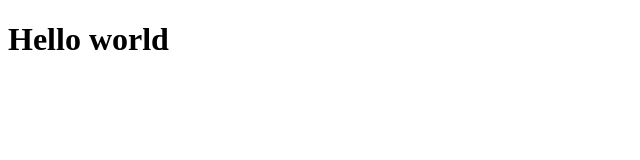
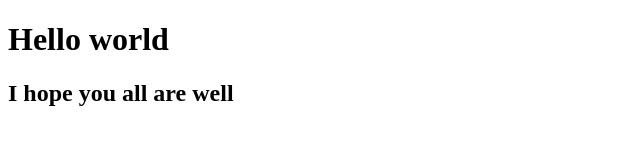
Before and after one commit to Tahirmama/bootcamp2020-class1, a plain HTML site: page index.html in a window 1280 px wide. Shown: the whole page, without its empty margins (0-640 px from the left). Drawn offline with Linux system fonts and the light colour scheme.

Commit message:
Update index.html

```diff
--- a/index.html
+++ b/index.html
@@ -7,6 +7,7 @@
     <title>Document</title>
 </head>
 <body>
-    <h1>Hello world</h1>
+    <h1>Hello world </h1>
+    <h2>I hope you all are well</h2>
 </body>
 </html>
```
